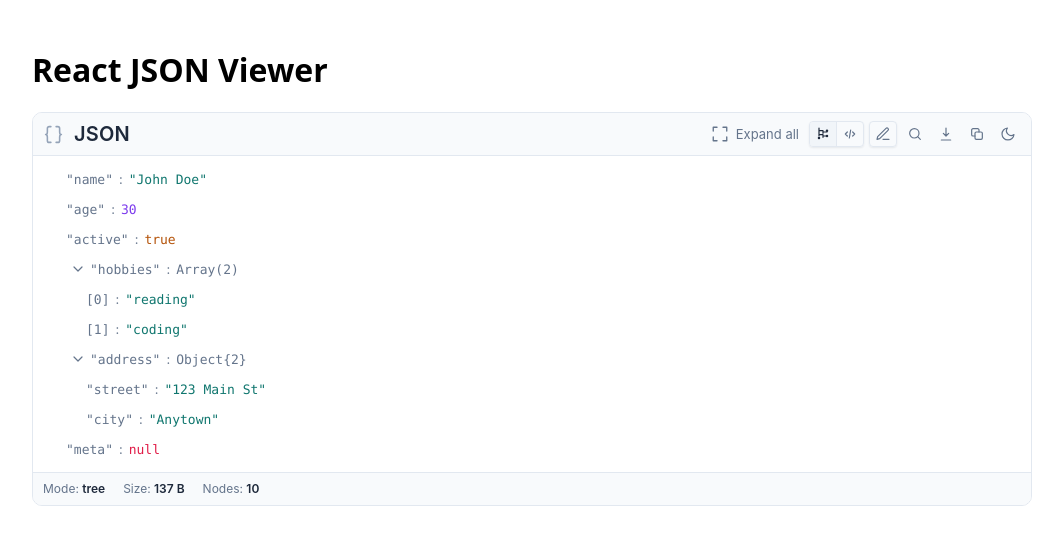
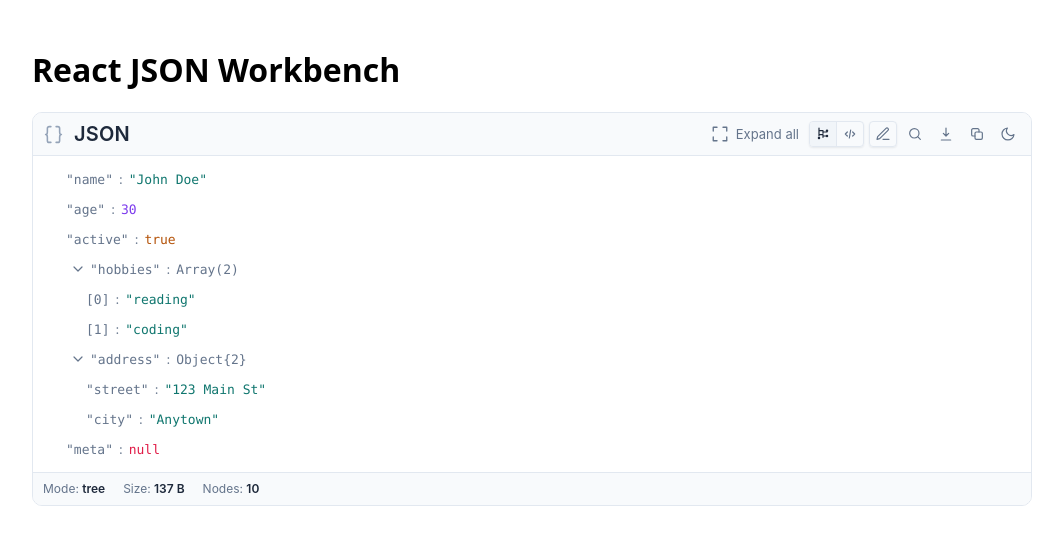
Before and after one commit to huguesbert17/react-json-workbench, a React (Vite) app: page / in a window 1280 px wide. Shown: the top 544 px of the page, without its empty margins (108-1171 px from the left). Built offline with nearby package versions, Linux system fonts and the light colour scheme.

Commit message:
Change project name

```diff
--- a/index.html
+++ b/index.html
@@ -1 +1,12 @@
-<!doctype html><html><head><meta charset="UTF-8"/><meta name="viewport" content="width=device-width,initial-scale=1.0"/><title>React JSON Viewer</title></head><body><div id="root"></div><script type="module" src="/src/main.tsx"></script></body></html>
+<!doctype html>
+<html>
+    <head>
+        <meta charset="UTF-8"/>
+        <meta name="viewport" content="width=device-width,initial-scale=1.0"/>
+        <title>React JSON Workbench</title>
+    </head>
+    <body>
+        <div id="root"></div>
+        <script type="module" src="/src/main.tsx"></script>
+    </body>
+</html>
--- a/src/components/JsonViewer.tsx
+++ b/src/components/ReactJsonWorkbench.tsx
@@ -99,7 +99,7 @@ function expandNodes(nodes: JsonNodeType[], expanded: boolean): JsonNodeType[] {
   return nodes.map(n => ({ ...n, expanded: (n.type === 'object' || n.type === 'array') ? expanded : n.expanded, children: n.children ? expandNodes(n.children, expanded) : undefined }));
 }
 
-export default function JsonViewer({
+export default function ReactJsonWorkbench({
   data,
   onChange,
   editable = true,
--- a/src/main.tsx
+++ b/src/main.tsx
@@ -1,6 +1,6 @@
 import { StrictMode, useState } from 'react';
 import { createRoot } from 'react-dom/client';
-import JsonViewer from './components/JsonViewer';
+import ReactJsonWorkbench from './components/ReactJsonWorkbench';
 import type { JsonValue } from './types';
 import { SearchIcon } from './components/icons';
 
@@ -8,8 +8,8 @@ function Demo() {
   const [theme, setTheme] = useState<'light' | 'dark'>('light');
   const [data, setData] = useState<JsonValue>({ name: 'John Doe', age: 30, active: true, hobbies: ['reading', 'coding'], address: { street: '123 Main St', city: 'Anytown' }, meta: null });
   return <main style={{ maxWidth: 1000, margin: '48px auto', padding: '0 20px' }}>
-    <h1 style={{ fontFamily: 'system-ui' }}>React JSON Viewer</h1>
-    <JsonViewer data={data} onChange={setData} theme={theme} onThemeChange={setTheme} showLineNumbers
+    <h1 style={{ fontFamily: 'system-ui' }}>React JSON Workbench</h1>
+    <ReactJsonWorkbench data={data} onChange={setData} theme={theme} onThemeChange={setTheme} showLineNumbers
 
       ribbonActions={[
         {
```
Also changed, not shown: package.json (+4 -4 lines), src/index.ts (+13 -4 lines), 1 other file (tests, documents, lock files or other folders).
